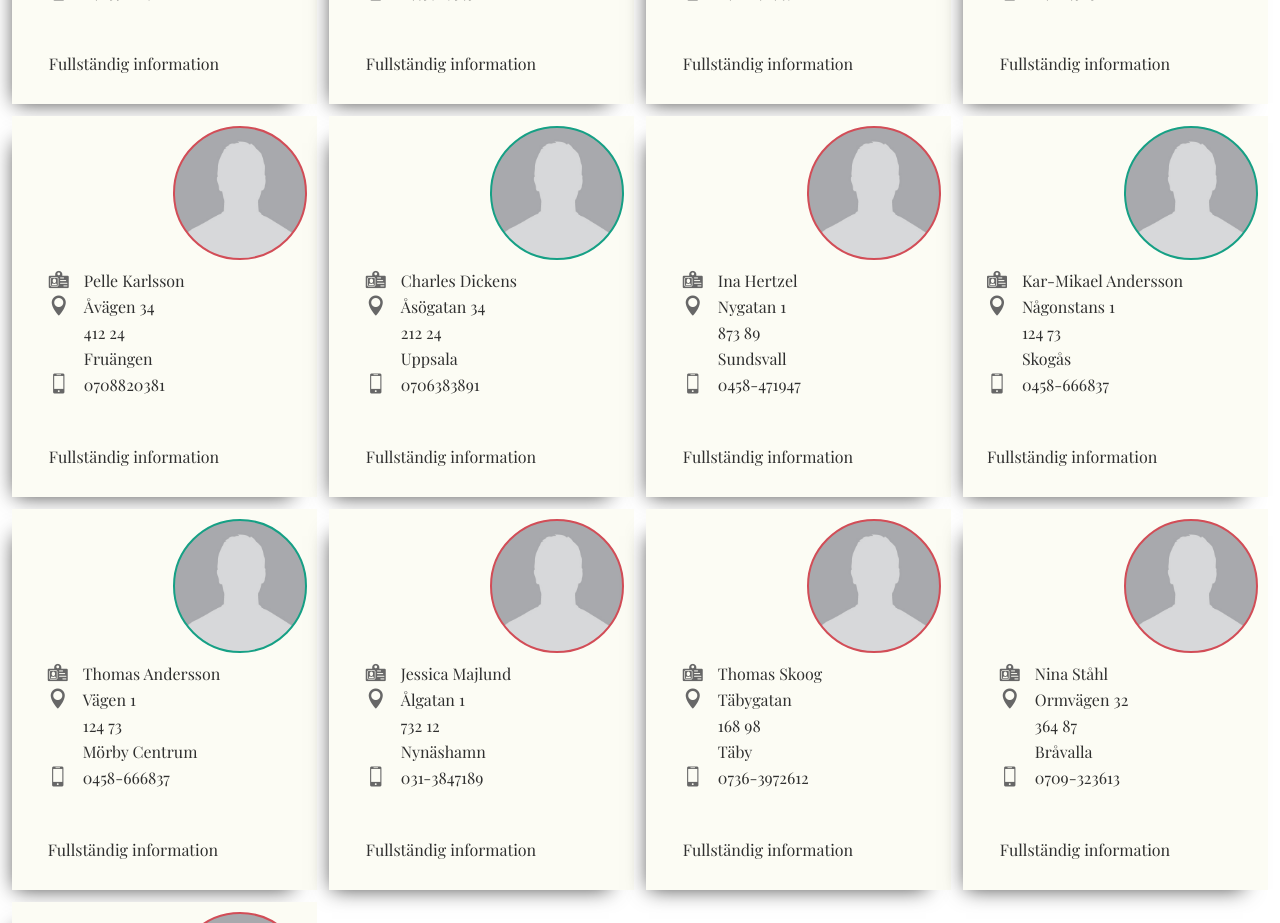
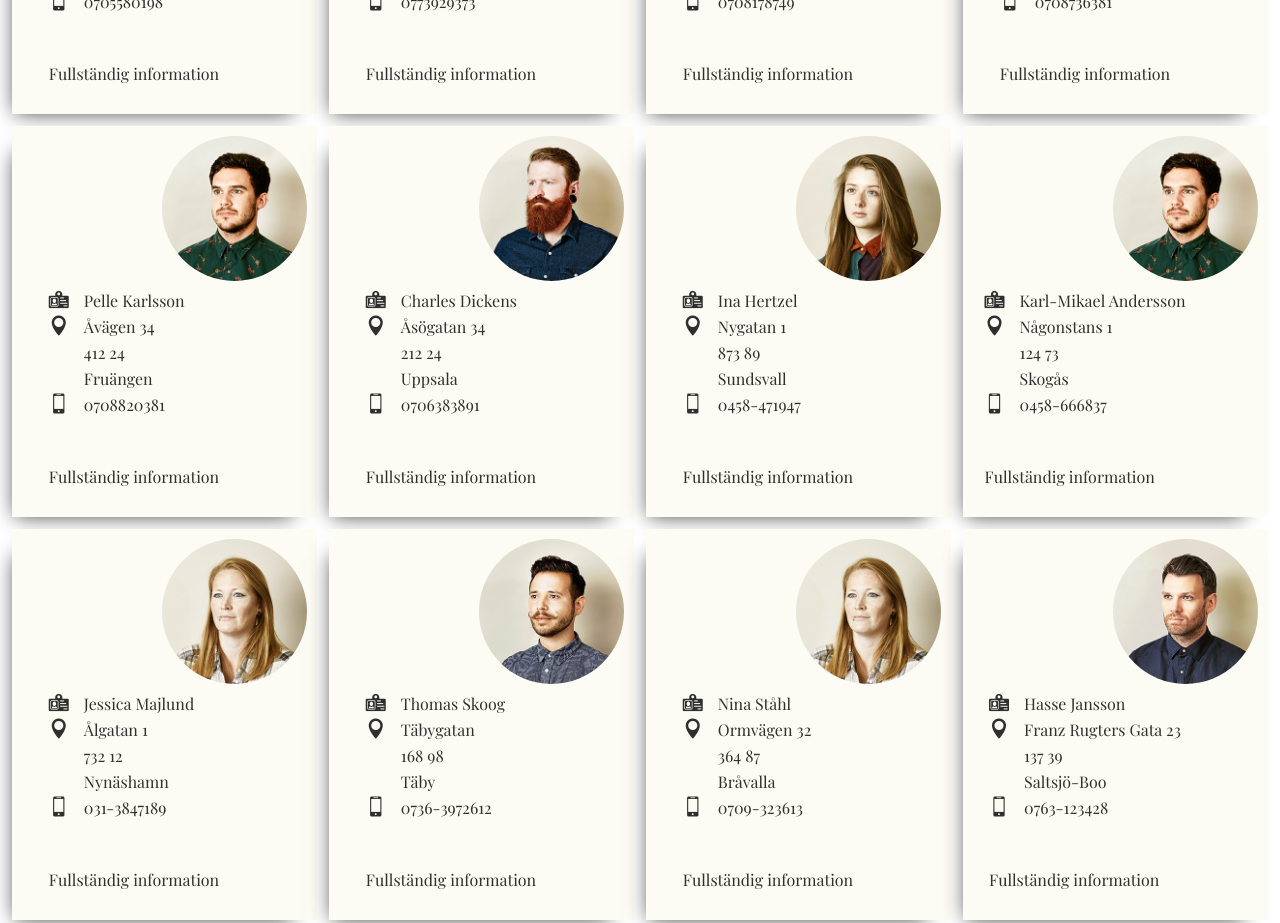
Before and after one commit to vilhelmfalkenmark/search-function, a website: page dev/index.html in a window 1280 px wide. Shown: the part 1075-1998 px from the top of the page. Drawn offline with nearby package versions, Linux system fonts and the light colour scheme.

Commit message:
Lagt till bilder på folk och stylat lite.

```diff
--- a/dev/js/students.JSON
+++ b/dev/js/students.JSON
@@ -7,7 +7,7 @@
     "city": "Stockholm",
     "phoneNumber": "0705580198",
     "favoriteMovie":"Blow",
-    "face":"face.png",
+    "face":"dude1.jpg",
     "man": true
   },
   {
@@ -18,7 +18,7 @@
     "city": "Täby",
     "phoneNumber": "0773929373",
     "favoriteMovie":"Maffia",
-    "face":"face.png",
+    "face":"girl1.jpg",
     "man": false
   },
   {
@@ -29,7 +29,7 @@
     "city": "Stockholm",
     "phoneNumber": "0708178749",
     "favoriteMovie":"Grisen Willburr",
-    "face":"face.png",
+    "face":"girl2.jpg",
     "man": false
   },
   {
@@ -40,7 +40,7 @@
     "city": "Örby",
     "phoneNumber": "0708736381",
     "favoriteMovie":"Strul",
-    "face":"face.png",
+    "face":"dude1.jpg",
     "man": true
   },
   {
@@ -51,7 +51,7 @@
     "city": "Fruängen",
     "phoneNumber": "0708820381",
     "favoriteMovie":"Lost in Translation",
-    "face":"face.png",
+    "face":"dude4.jpg",
     "man": false
   },
 
@@ -63,7 +63,7 @@
     "city": "Uppsala",
     "phoneNumber": "0706383891",
     "favoriteMovie":"The Hobbit",
-    "face":"face.png",
+    "face":"dude3.jpg",
     "man": true
   },
   {
@@ -74,29 +74,18 @@
     "city": "Sundsvall",
     "phoneNumber": "0458-471947",
     "favoriteMovie":"Terminator",
-    "face":"face.png",
+    "face":"girl2.jpg",
     "man": false
   },
   {
-    "firstName": "Kar-Mikael",
+    "firstName": "Karl-Mikael",
     "lastName": "Andersson",
     "address": "Någonstans 1",
     "postalNumber": "124 73",
     "city": "Skogås",
     "phoneNumber": "0458-666837",
     "favoriteMovie":"Blade",
-    "face":"face.png",
-    "man": true
-  },
-  {
-    "firstName": "Thomas",
-    "lastName": "Andersson",
-    "address": "Vägen 1",
-    "postalNumber": "124 73",
-    "city": "Mörby Centrum",
-    "favoriteMovie":"Sex and The City",
-    "phoneNumber": "0458-666837",
-    "face":"face.png",
+    "face":"dude4.jpg",
     "man": true
   },
   {
@@ -107,7 +96,7 @@
     "city": "Nynäshamn",
     "favoriteMovie":"Catz",
     "phoneNumber": "031-3847189",
-    "face":"face.png",
+    "face":"girl3.jpg",
     "man": false
   },
   {
@@ -118,7 +107,7 @@
   "city": "Täby",
   "favoriteMovie":"Motorsågsmassakern",
   "phoneNumber": "0736-3972612",
-  "face":"face.png",
+  "face":"dude2.jpg",
   "man": false
 },
   {
@@ -129,7 +118,7 @@
     "city": "Bråvalla",
     "favoriteMovie":"Vendetta",
     "phoneNumber": "0709-323613",
-    "face":"face.png",
+    "face":"girl3.jpg",
     "man": false
   },
   {
@@ -140,7 +129,18 @@
     "city": "Saltsjö-Boo",
     "favoriteMovie":"Predator",
     "phoneNumber": "0763-123428",
-    "face":"face.png",
+    "face":"dude5.jpg",
+    "man": false
+  },
+  {
+    "firstName": "Johanna",
+    "lastName": "Olsson",
+    "address": "Torstenssonsgatan 12",
+    "postalNumber": "114 56",
+    "city": "Östermalm",
+    "favoriteMovie":"Världarnas Krig",
+    "phoneNumber": "0708-179638",
+    "face":"girl2.jpg",
     "man": false
   }
 ]
--- a/dev/scss/_address-card.scss
+++ b/dev/scss/_address-card.scss
@@ -1,41 +1,40 @@
-.girl
-{
-.face-container
-{
-  border: 2px solid $red;
-}
 
-}
-.boy
-{
-  .face-container
-  {
-    border: 2px solid $green;
-  }
-}
-.boy, .girl
-{
-  background-color: $offWhite;
-
-  position: relative;
-  color: $darkGrey;
-  box-shadow: -11px 13px 20px -14px rgba(0,0,0,0.75);
-}
+$cardBackground: $offWhite;
+$addressContainerBackground: white;
+$addressTextColor: $darkGrey;
 
 
 
 .adress-container
 {
-  .gtr-row
-  {
-    background-color: white;//$offWhite;
+  background-color: $addressContainerBackground;
+  //color: $addressTextColor;
 }
 
+.girl {
+  .face-container {
+    //  border: 2px solid $red;
   }
-
-$faceSize: 130px;
-.face-container
-{
+}
+.boy {
+  .face-container {
+    //  border: 2px solid $green;
+  }
+}
+.boy,
+.girl {
+  background-color: $cardBackground;
+  position: relative;
+  color: $addressTextColor;
+  box-shadow: -11px 13px 20px -14px rgba(0,0,0,0.75);
+}
+.adress-container {
+  .gtr-row {
+    background-color: $addressContainerBackground; //$offWhite;
+  }
+}
+$faceSize: 145px;
+.face-container {
   background-size: cover;
   background-position: center center;
   position: absolute;
@@ -47,27 +46,17 @@ $faceSize: 130px;
   background-color: white;
 }
 
-
-
 @include respond-to(not-desktop) {
-.adress-text-container
-{
+  .adress-text-container {
     font-size: 14px;
-
     width: auto;
     margin: 0 auto;
-  padding: 150px 20px 30px 20px;
-
+    padding: 160px 20px 30px;
   }
-.card-container
-{
+  .card-container {
     @extend .flex-center;
-
   }
-
-
-  .face-container
-  {
+  .face-container {
     top: 10px;
     right: 0;
     left: 0;
@@ -75,36 +64,40 @@ $faceSize: 130px;
     border-radius: 50%;
   }
 }
+@include respond-to(desktop) {
 
+  // .card-container:before
+  // {
+  //   background-image: url("../images/clip.png");
+  //   width: 50px;
+  //     content: " ";
+  //     position: absolute;
+  //    left: 160px;
+  //    top: -66px;
+  //    height:57px;
+  // }
 
-
-@include respond-to(desktop) {
-  .adress-text-container
-  {
+  .adress-text-container {
     font-size: 16px;
-    padding: 150px 20% 30px 0;
+    padding: 160px 20% 30px 0;
   }
-
-  .face-container
-  {
+  .face-container {
     top: 10px;
     right: 10px;
     border-radius: 50%;
   }
 }
-.icon
-{
+.icon {
   line-height: 25px;
   font-size: 20px;
-  margin:30px 15px 0 0;
-  color: darken(grey,10%);
+  margin: 30px 15px 0 0;
+//  color: darken(grey,10%);
+  color: $addressTextColor;
 }
-.placeholder-icon
-{
-  color: $offWhite;
+.placeholder-icon {
+  color: $cardBackground;
 }
-.all-info-link
-{
-  padding: 50px 0 0 0;
+.all-info-link {
+  padding: 50px 0 0;
   cursor: pointer;
 }
--- a/dev/scss/_main.scss
+++ b/dev/scss/_main.scss
@@ -145,10 +145,11 @@ h3
 
 .pop-up-container
 {
+
   position: fixed;
   width: 100%;
   height: 100%;
-  z-index: 999;
+  z-index: 9999;
   background-color: rgba(0,0,0,0.6);
   display: none;
   .pop-up-container-inner
```
Also changed, not shown: dev/index.html (+3 -0 lines), dev/js/jsonScript.js (+61 -86 lines), dev/css/stylesheet.css, dev/images/clip.png (added), dev/images/students/dude1.jpg (added), dev/images/students/dude2.jpg (added), dev/images/students/dude3.jpg (added), dev/images/students/dude4.jpg (added), dev/images/students/dude5.jpg (added), dev/images/students/face.png (deleted), dev/images/students/girl1.jpg (added), dev/images/students/girl2.jpg (added), dev/images/students/girl3.jpg (added). Lines whose indentation alone changed are shown as unchanged.
